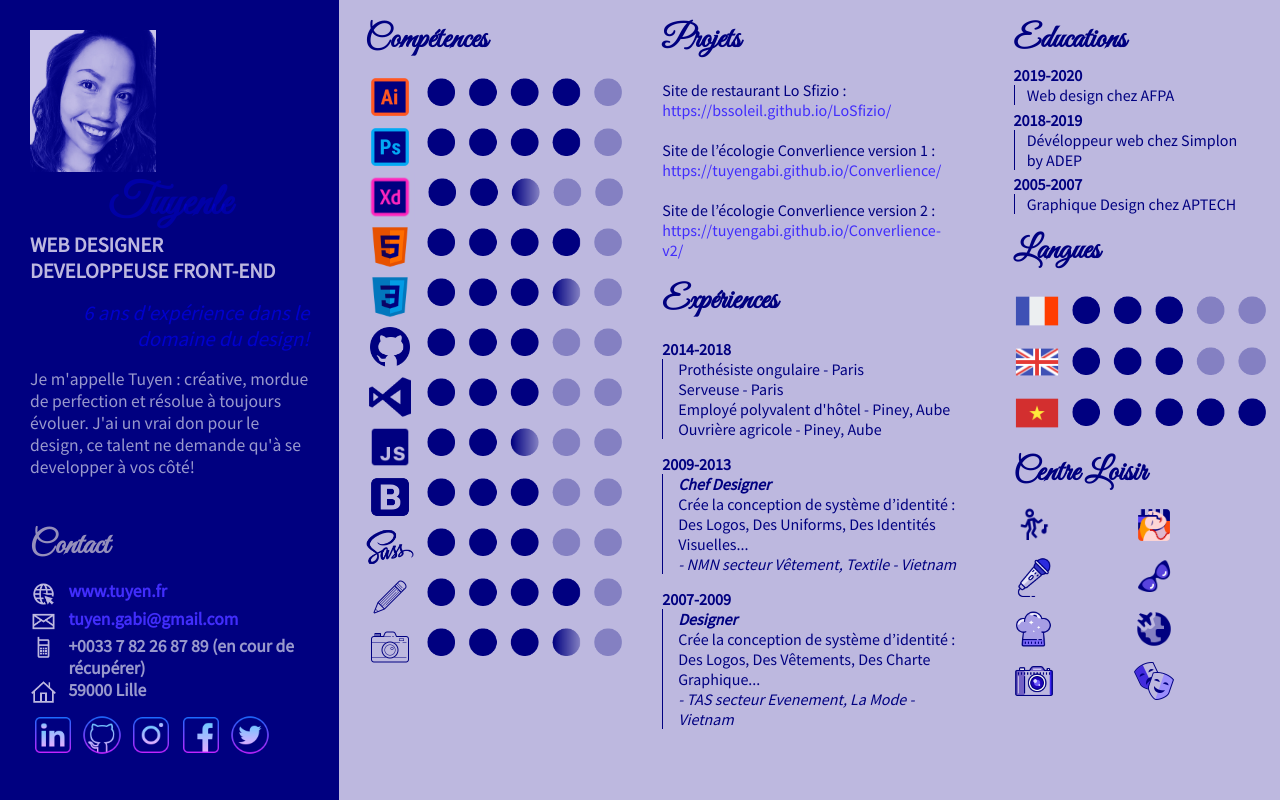
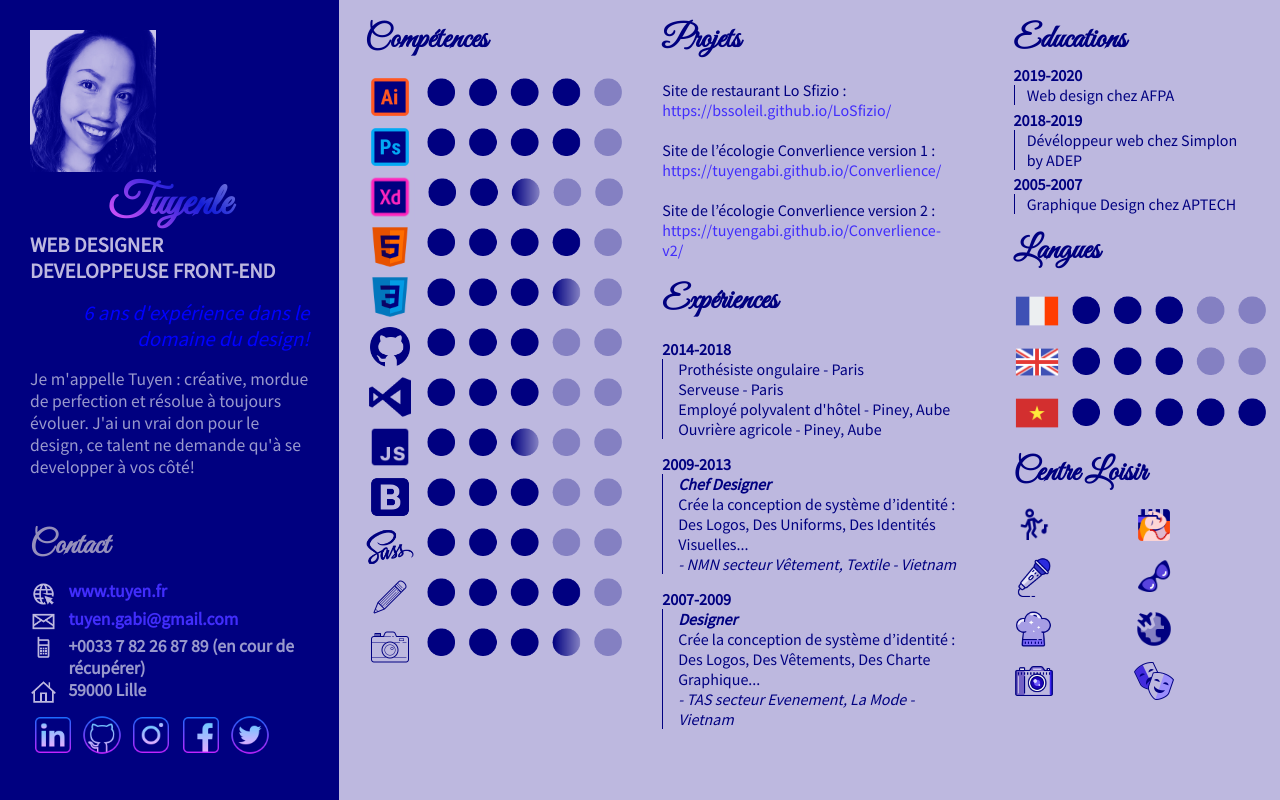
Before and after one commit to tuyengabi/my-CV, a PHP site: page / in a window 1280 px wide. Run offline with PHP 8.4, Linux system fonts and the light colour scheme; some web fonts are replaced.

Commit message:
change color h2

```diff
--- a/index.css
+++ b/index.css
@@ -35,7 +35,9 @@
     h2 {
         font-family: 'Great Vibes', cursive;
         font-size: 4rem;
-        color: rgba(0, 0, 255, 0.3);
+        background: -webkit-linear-gradient(230deg, #bdb8df 12%, #1c2bffad, #d453fcf3 70%, #bdb8df 90%);
+        -webkit-background-clip: text;
+        -webkit-text-fill-color: transparent;
         text-align: center;
     }
 
@@ -46,7 +48,7 @@
 
     .caption {
         padding: 1rem 0 0 0;
-        color: rgba(0, 0, 255, 0.6);
+        color: blue;
         font-size: 1.6rem;
         font-style: italic;
         text-align: end;
```
